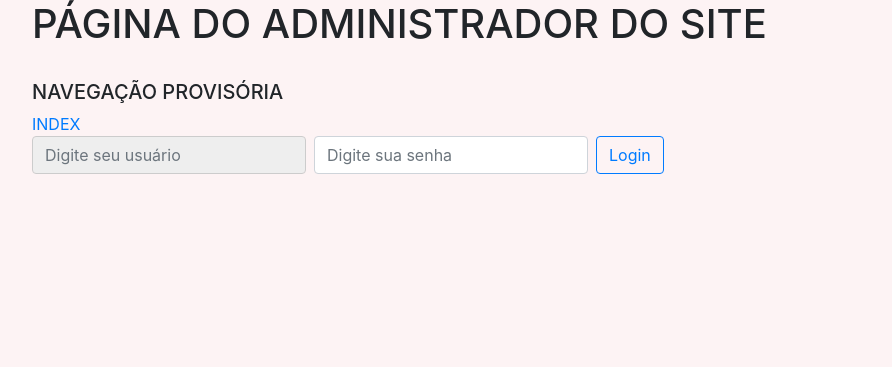
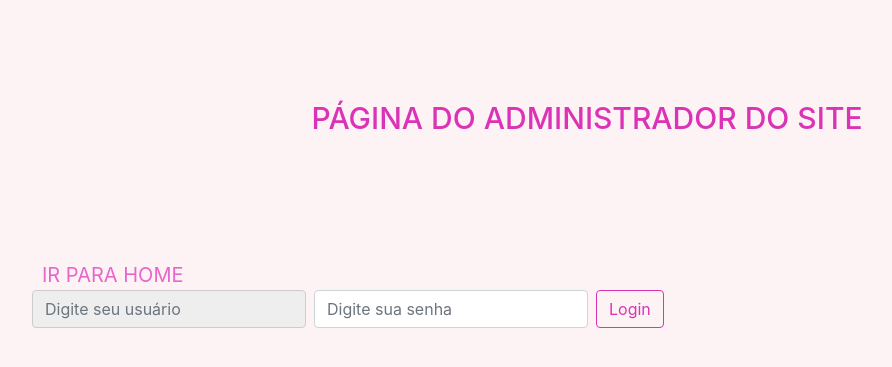
Before and after one commit to LuccaDe/projetoMaquiagem, a PHP site: page /admin.php in a window 1280 px wide. Shown: the top 367 px of the page, without its empty margins (53-945 px from the left). Run offline with PHP 8.4, Linux system fonts and the light colour scheme; data that the repository does not hold is empty; some libraries are stand-ins or nearby versions.

Commit message:
modificações gerais

```diff
--- a/admin.php
+++ b/admin.php
@@ -2,17 +2,16 @@
     include_once("templates/header.php")
 ?>
 
-<h1> PÁGINA DO ADMINISTRADOR DO SITE </h1>
+<h1 class="titulo-pagina-admin"> PÁGINA DO ADMINISTRADOR DO SITE </h1>
 
 </br>
 
-<h5>NAVEGAÇÃO PROVISÓRIA</h5>
-<a href="<?php $BASE_URL?>index.php">INDEX</a>
+<a class="menu-item-home"href="<?php $BASE_URL?>index.php"> IR PARA HOME</a>
 
 <form class="form-inline">
     <input class="form-control mr-2" type="text" placeholder="Digite seu usuário">
     <input class="form-control mr-2" type="password" placeholder="Digite sua senha">
-    <a href="<?php $BASE_URL?>adminPass.php"><input class="btn btn-outline-primary" type="button" value="Login"></a>
+    <a href="<?php $BASE_URL?>adminPass.php"><input class="btn btn-outline-primary btn-rosa-admin" type="button" value="Login"></a>
 </form>
 
 <?php
--- a/css/style.css
+++ b/css/style.css
@@ -1,9 +1,15 @@
+html{
+    scroll-behavior: smooth;
+}
+
+
 body{
     background-color: #FDF3F4;
     margin: 0;
 }
 
-#delete{
+
+#delete{ /*painel.php*/
     float: right;
 }
 
@@ -40,6 +46,7 @@ header{
     width: 350px;
     height: 200px;
 }
+
 
 .cabecalho-menu-item{
     float: left;
@@ -84,8 +91,6 @@ header{
     float: left;
 }
 
-.conteudo-contato{
-}
 .rodape{
     margin-top: 50px;
 }
@@ -93,11 +98,18 @@ header{
 h2{
     color: #db33b7;
     font-size:30px;
-    margin-left: 510px;
+    text-align: center;
+}
+
+#main-title{
+    color: #db33b7;
+    font-size:30px;
+    text-align: center;
 }
 
 form{
 	color:#db33b7;
+    text-align: center;
 }
 
 input[type=text]{ /*somente os inputs que tiverem o type = text*/
@@ -132,3 +144,62 @@ textarea{
     background-color: #db33b7;
     border-color: #cccccc;
 }
+
+.titulo-pagina-admin{
+    color: #db33b7;
+    font-size:30px;
+    text-align: center;
+    margin: 100px;
+}
+
+.menu-item-home{
+    color: #e866cc;
+    text-decoration: none;
+    font-size: 20px;
+    padding: 10px;
+    border-radius: 2px;
+}
+
+.menu-item-home:hover{
+    text-decoration:solid;
+    background-color: #e866cc;
+    color:white;
+    padding: 10px;
+    border-radius: 2px;
+}
+
+.btn-rosa-admin{
+    color: #db33b7;
+    border-color:#db33b7;
+}
+
+.btn-rosa-admin:hover{
+    color: white;
+    background-color: #db33b7;
+    border-color: #cccccc;
+}
+
+.pagina-edicao-produtos{
+    color: #db33b7;
+    font-size:30px;
+    text-align: center;
+    margin: 100px;
+}
+
+.menu-item-pagina-admin{
+    color: #e866cc;
+    margin-top: 100px;
+    margin-left: 60px;
+    text-decoration: none;
+    font-size: 19px;
+    padding: 10px;
+    border-radius: 2px;
+}
+
+.menu-item-pagina-admin:hover{
+    text-decoration:solid;
+    background-color: #e866cc;
+    color:white;
+    padding: 10px;
+    border-radius: 2px;
+}
--- a/index.php
+++ b/index.php
@@ -8,7 +8,7 @@
   <nav class="cabecalho-menu">
     <a class="cabecalho-menu-item" href="index.php">Home</a> <!--tag de âncora-->
     <a class="cabecalho-menu-item"href="quemSomos.html">Quem Somos</a>
-    <a class="cabecalho-menu-item"href="#contato">Contato</a>
+    <a class="cabecalho-menu-item"href="#contatos">Contato</a>
     <a class="cabecalho-menu-item"href="<?php $BASE_URL?>admin.php">Administrador</a>
   </nav>
 </header>
@@ -33,7 +33,7 @@
   <div class="col-sm-1 col-md-4">
     <img class="imagem-icon" src="img/ico-cartao-de-credito.webp" alt="Imagem ícon do cartão">
     <div class="imagem-icon-desc">
-      <p>Parcelamos em até 12% s/juros</p>
+      <p>Parcelamos em até 12x s/juros</p>
     </div>
   </div>
   <div class="col-sm-1 col-md-4">
@@ -48,7 +48,7 @@
 
 <div class="row">
   <div class="col-12">
-    <h2 id="main-title">Meus Produtos</h1>
+    <h2 id="main-title">MEUS PRODUTOS</h1>
   </div>
 </div>
 
--- /dev/null
+++ b/quemSomos.html
@@ -0,0 +1,3 @@
+<div class="main-quem-somos">
+<img class="imagem-quem-somos" src="img/time fn beauty.jpg" alt="Imagem time Fn Beauty">
+</div>
```
Also changed, not shown: adminPass.php (+4 -5 lines), img/time fn beauty.jpg (added).
